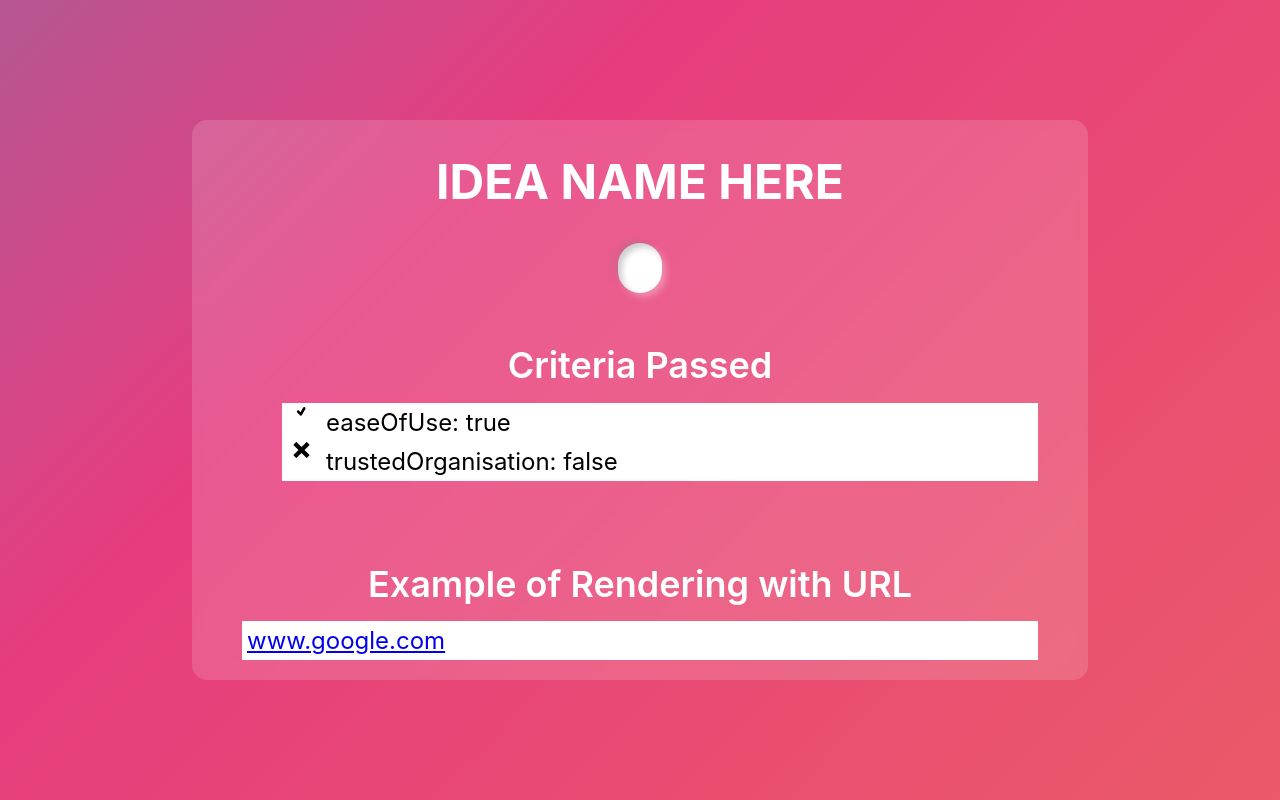
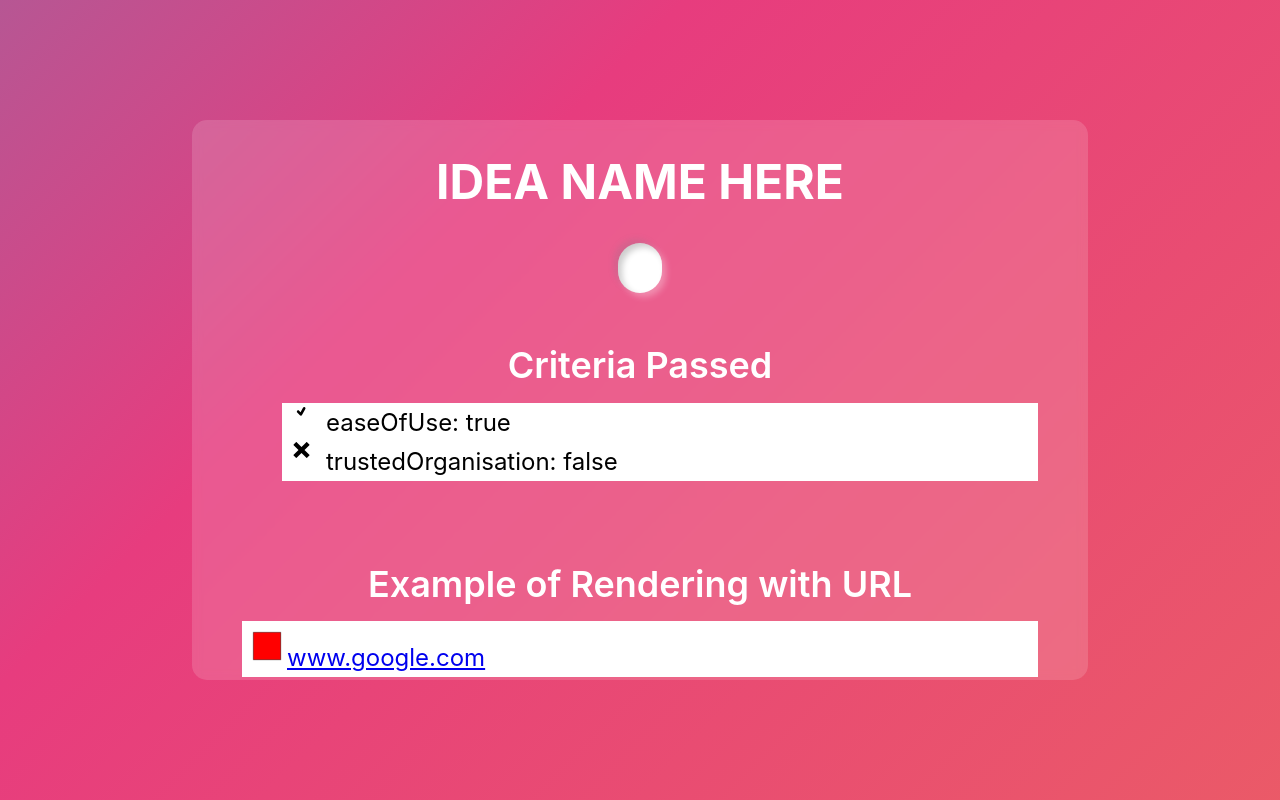
Before and after one commit to hellooworld15/FiveDayBootcamp-Misinformation-Classicificaiton, a React (Create React App) app in the folder FrontEnd/: page / in a window 1280 px wide. Built offline with nearby package versions, Linux system fonts and the light colour scheme; no server answers.

Commit message:
Added image for rending with URL example

```diff
--- a/FrontEnd/src/components/exampleRender.js
+++ b/FrontEnd/src/components/exampleRender.js
@@ -1,6 +1,7 @@
 import styles from "./exampleRender.module.scss";
 import { TiTick } from "react-icons/ti";
 import { ImCross } from "react-icons/im";
+import image from "./tempImage.png";
 
 export function ExampleRender() {
   const criteria = {
@@ -16,6 +17,7 @@ export function ExampleRender() {
       <div className={styles.container}>
         <div className={styles.title}>Example of Rendering with URL</div>
         <div className={styles.render_example}>
+          <img src={image} alt="thisisimage" />
           <a href="#">{URL}</a>
         </div>
       </div>
--- a/FrontEnd/src/components/exampleRender.module.scss
+++ b/FrontEnd/src/components/exampleRender.module.scss
@@ -9,6 +9,9 @@
     background-color: white;
     padding: 5px;
     font-size: 24px;
+    img {
+      width: 40px;
+    }
   }
 
   .title {
--- a/FrontEnd/src/components/searchButton.js
+++ b/FrontEnd/src/components/searchButton.js
@@ -2,10 +2,13 @@ import styles from "./searchButton.module.scss";
 
 export function SearchButton() {
   // Get input from user in search field
-  function getData(val) {
-    const website = val.target.value.toString();
-    console.log(website);
-  }
+  const handleKeyPress = (e) => {
+    // console.log(e);
+    if (e.key === "Enter") {
+      const website = e.target.value;
+      // console.log(website);
+    }
+  };
 
   return (
     <>
@@ -25,7 +28,7 @@ export function SearchButton() {
             name="search"
             placeholder="Search..."
             className={styles.search_input}
-            onChange={getData}
+            onKeyPress={handleKeyPress}
           />
           <a href="#" class={styles.search_btn}>
             <i className={styles.fas}></i>
```
Also changed, not shown: FrontEnd/src/components/tempImage.png (added).
